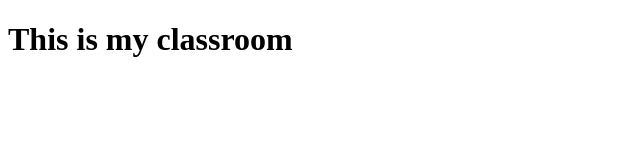
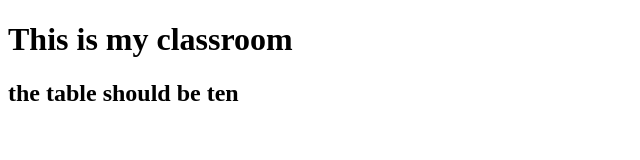
Before and after one commit to onukoPraise/myclassroom, a plain HTML site: page index.html in a window 1280 px wide. Shown: the whole page, without its empty margins (0-640 px from the left). Drawn offline with Linux system fonts and the light colour scheme.

```diff
--- a/index.html
+++ b/index.html
@@ -8,5 +8,6 @@
 </head>
 <body>
     <h1> This is my classroom </h1>
+    <h2> the table should be ten </h2>
 </body>
 </html>
```
